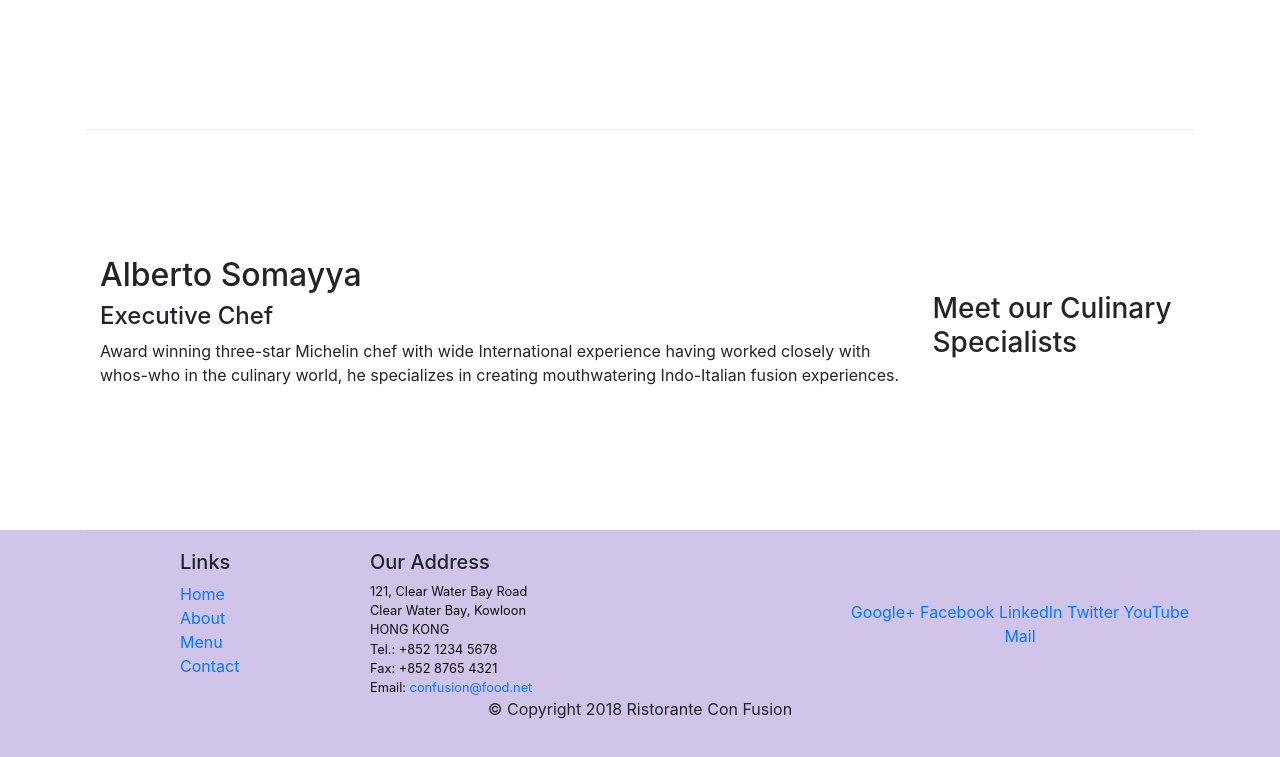
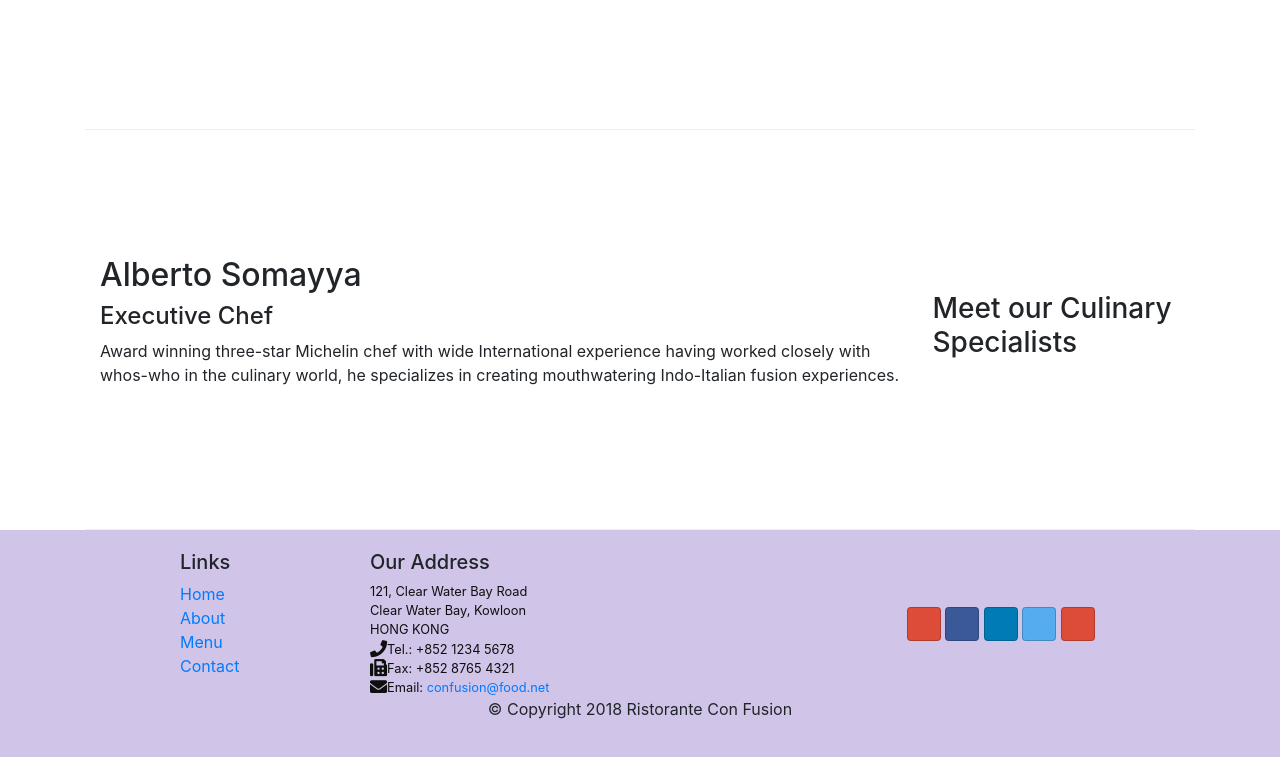
Before and after one commit to BoredUser/CourseraBootstrap, a website: page index.html in a window 1280 px wide. Shown: the part 954-1711 px from the top of the page. Drawn offline with nearby package versions, Linux system fonts and the light colour scheme.

Commit message:
Font-Awesome & Bootstrap Social Icons

```diff
--- a/index.html
+++ b/index.html
@@ -2,6 +2,7 @@
 <html lang="en">
 
 <head>
+
     <!-- Required meta tags always come first -->
     <meta charset="utf-8">
     <meta name="viewport" content="width=device-width, initial-scale=1, shrink-to-fit=no">
@@ -9,10 +10,19 @@
 
     <!-- Bootstrap CSS -->
     <link rel="stylesheet" href="node_modules/bootstrap/dist/css/bootstrap.min.css">
+    <link rel="stylesheet" href="https://stackpath.bootstrapcdn.com/bootstrap/4.3.1/css/bootstrap.min.css" integrity="sha384-ggOyR0iXCbMQv3Xipma34MD+dH/1fQ784/j6cY/iJTQUOhcWr7x9JvoRxT2MZw1T" crossorigin="anonymous">
 
+    <!--Font-Awesome CSS-->
+    <link rel="stylesheet" href="node_modules/font-awesome/css/font-awesome.min.css">
+
+    <!--Bootstrap-Social CSS-->
+    <link rel="stylesheet" href="node_modules/bootstrap-social/bootstrap-social.css">
+
+    <link rel="stylesheet" href="https://use.fontawesome.com/releases/v5.8.2/css/all.css" integrity="sha384-oS3vJWv+0UjzBfQzYUhtDYW+Pj2yciDJxpsK1OYPAYjqT085Qq/1cq5FLXAZQ7Ay" crossorigin="anonymous">
     <link rel="stylesheet" href="CSS/style.css">
 
-    <title>Ristorante Con Fusion</title>
+    <title>Ristorante Con Fusion: About Us</title>
+
 </head>
 
 <body>
@@ -24,10 +34,10 @@
             <a class="navbar-brand" href="#">Ristorante con Fusion</a>
             <div class="collapse navbar-collapse" id="Navbar">
                 <ul class="navbar-nav mr-auto">
-                    <li class="nav-item active"><a class="nav-link" href="./index.html">Home</a></li>
-                    <li class="nav-item"><a class="nav-link" href="./aboutus.html">About</a></li>
-                    <li class="nav-item"><a class="nav-link" href="">Menu</a></li>
-                    <li class="nav-item"><a class="nav-link" href="">Contacts</a></li>
+                    <li class="nav-item active"><a class="nav-link" href="./index.html"><span class="fa fa-home fa-lg"></span>Home</a></li>
+                    <li class="nav-item"><a class="nav-link" href="./aboutus.html"><span class="fa fa-info fa-lg"></span>About</a></li>
+                    <li class="nav-item"><a class="nav-link" href=""><span class="fa fa-list fa-lg"></span>Menu</a></li>
+                    <li class="nav-item"><a class="nav-link" href=""><span class="fa fa-address fa-lg"></span>Contacts</a></li>
                 </ul>
             </div>
 
@@ -101,21 +111,22 @@
 		              121, Clear Water Bay Road<br>
 		              Clear Water Bay, Kowloon<br>
 		              HONG KONG<br>
-		              Tel.: +852 1234 5678<br>
-		              Fax: +852 8765 4321<br>
-		              Email: <a href="mailto:confusion@food.net">confusion@food.net</a>
+		              <i class="fa fa-phone fa-lg"></i>Tel.: +852 1234 5678<br>
+		              <i class="fa fa-fax fa-lg"></i>Fax: +852 8765 4321<br>
+		              <i class="fa fa-envelope fa-lg"></i>Email: <a href="mailto:confusion@food.net">confusion@food.net</a>
 		           </address>
                 </div>
                 <div class="col-12 col-sm-4 align-self-center">
                     <div class="text-center">
-                        <a href="http://google.com/+">Google+</a>
-                        <a href="http://www.facebook.com/profile.php?id=">Facebook</a>
-                        <a href="http://www.linkedin.com/in/">LinkedIn</a>
-                        <a href="http://twitter.com/">Twitter</a>
-                        <a href="http://youtube.com/">YouTube</a>
-                        <a href="mailto:">Mail</a>
+                        <a class="btn btn-social-icon btn-google" href="http://google.com/+"><i class="fa fa-google-plus"></i></a>
+                        <a class="btn btn-social-icon btn-facebook" href="http://www.facebook.com/profile.php?id="><i class="fa fa-facebook"></i></a>
+                        <a class="btn btn-social-icon btn-linkedin" href="http://www.linkedin.com/in/"><i class="fa fa-linkedin"></i></a>
+                        <a class="btn btn-social-icon btn-twitter" href="http://twitter.com/"><i class="fa fa-twitter"></i></a>
+                        <a class="btn btn-social-icon btn-google" href="http://youtube.com/"><i class="fa fa-youtube"></i></a>
+                        <a class="btn btn-social-icon" href="mailto:"><i class="fa fa-envelope-o"></i></a>
                     </div>
                 </div>
+
            </div>
            <div class="row justify-content-center">
                 <div class="col-auto">
--- a/package.json
+++ b/package.json
@@ -23,6 +23,8 @@
   },
   "dependencies": {
     "bootstrap": "^4.0.0",
+    "bootstrap-social": "^5.1.1",
+    "font-awesome": "^4.7.0",
     "jquery": "^3.3.1",
     "popper.js": "^1.12.9"
   }
```
Also changed, not shown: aboutus.html (+21 -10 lines), 1 other file.
